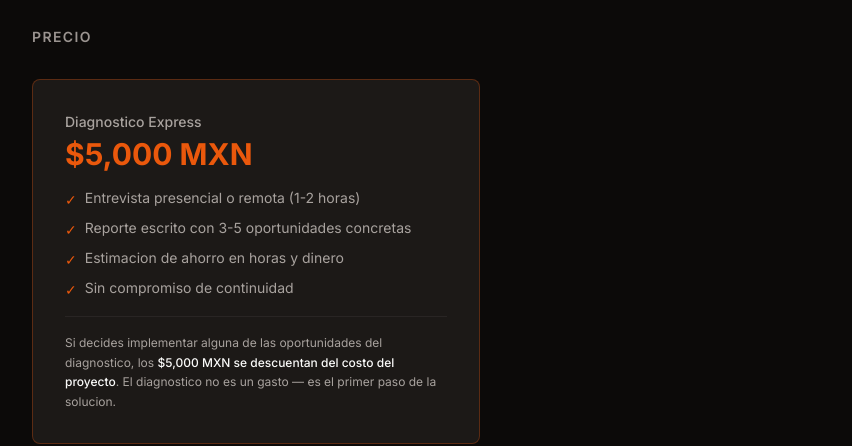
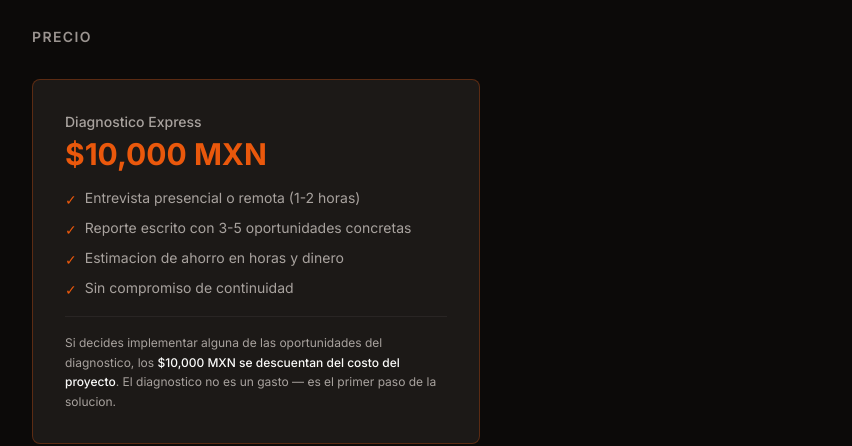
Before and after one commit to abelardodiaz/web26-073-portfolio-organico, a Next.js app in the folder site/: page /diagnostico-ia in a window 1280 px wide. Shown: the part 2080-2526 px from the top of the page, without its empty margins (112-964 px from the left). Built offline with nearby package versions, Linux system fonts and the light colour scheme.

Commit message:
update(pricing): diagnostico IA $5,000 -> $10,000 MXN
Update price across home, diagnostico-ia page, SEO meta description,
and bonificable copy in both editorial and terminal themes.

Co-Authored-By: Claude Opus 4.6 (1M context) <noreply@anthropic.com>

```diff
--- a/site/app/diagnostico-ia/page.tsx
+++ b/site/app/diagnostico-ia/page.tsx
@@ -8,7 +8,7 @@ import { Timeline } from "@/components/shared/Timeline";
 export const metadata: Metadata = {
   title: "Diagnostico IA para tu Negocio | San Luis Potosi",
   description:
-    "Encuentro donde tu empresa pierde tiempo y te muestro como resolverlo con inteligencia artificial. Diagnostico express $5,000 MXN en San Luis Potosi.",
+    "Encuentro donde tu empresa pierde tiempo y te muestro como resolverlo con inteligencia artificial. Diagnostico express $10,000 MXN en San Luis Potosi.",
   alternates: { canonical: "https://abelardodiaz.dev/diagnostico-ia" },
   openGraph: {
     title: "Diagnostico IA para tu Negocio | Abelardo Diaz",
@@ -206,7 +206,7 @@ export default function DiagnosticoIAPage() {
             <p className="mb-1 text-sm font-medium text-muted-foreground">
               Diagnostico Express
             </p>
-            <p className="mb-4 text-3xl font-bold text-primary">$5,000 MXN</p>
+            <p className="mb-4 text-3xl font-bold text-primary">$10,000 MXN</p>
             <ul className="space-y-2 text-sm text-muted-foreground">
               <li className="flex items-start gap-2">
                 <span className="mt-0.5 text-primary">&#10003;</span>
@@ -229,7 +229,7 @@ export default function DiagnosticoIAPage() {
               Si decides implementar alguna de las oportunidades del
               diagnostico, los{" "}
               <strong className="font-medium text-foreground">
-                $5,000 MXN se descuentan del costo del proyecto
+                $10,000 MXN se descuentan del costo del proyecto
               </strong>
               . El diagnostico no es un gasto &mdash; es el primer paso de la
               solucion.
@@ -412,7 +412,7 @@ export default function DiagnosticoIAPage() {
               diagnostico_express
             </p>
             <p className="mb-4 font-mono text-2xl font-bold text-primary">
-              $5,000 MXN
+              $10,000 MXN
             </p>
             <ul className="space-y-2 text-[13px] text-muted-foreground">
               <li className="flex items-start gap-2">
@@ -437,7 +437,7 @@ export default function DiagnosticoIAPage() {
               <p>
                 Si implementas, los{" "}
                 <span className="font-medium text-foreground">
-                  $5,000 se descuentan del proyecto
+                  $10,000 se descuentan del proyecto
                 </span>
                 .
               </p>
--- a/site/app/page.tsx
+++ b/site/app/page.tsx
@@ -123,7 +123,7 @@ export default function Home() {
               resolverlo con inteligencia artificial. San Luis Potosi.
             </p>
             <span className="text-xs font-medium text-primary">
-              $5,000 MXN &middot; Sin compromiso
+              $10,000 MXN &middot; Sin compromiso
             </span>
           </Link>
           <Link
@@ -173,7 +173,7 @@ export default function Home() {
                 resolverlo con IA. San Luis Potosi.
               </p>
               <span className="font-mono text-[10px] font-medium text-primary tracking-wide">
-                $5,000 MXN
+                $10,000 MXN
               </span>
             </div>
           </Link>
```
Also changed, not shown: 2 other files (tests, documents, lock files or other folders).
